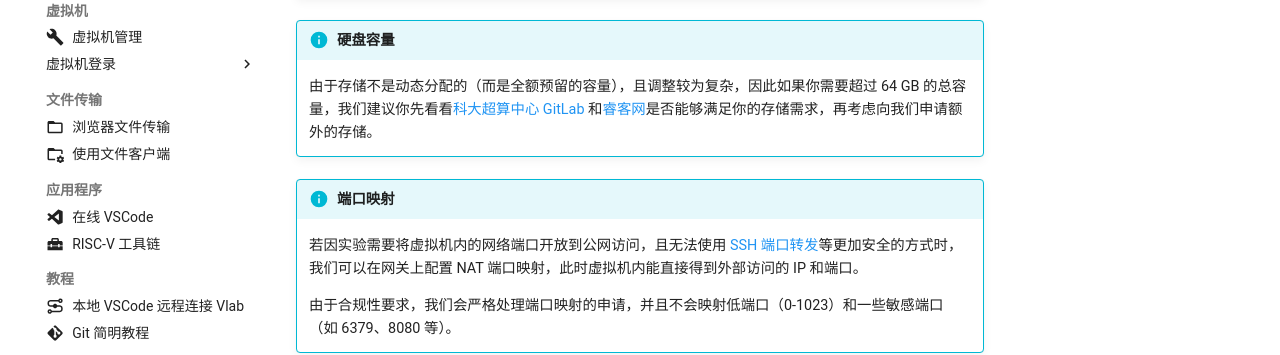
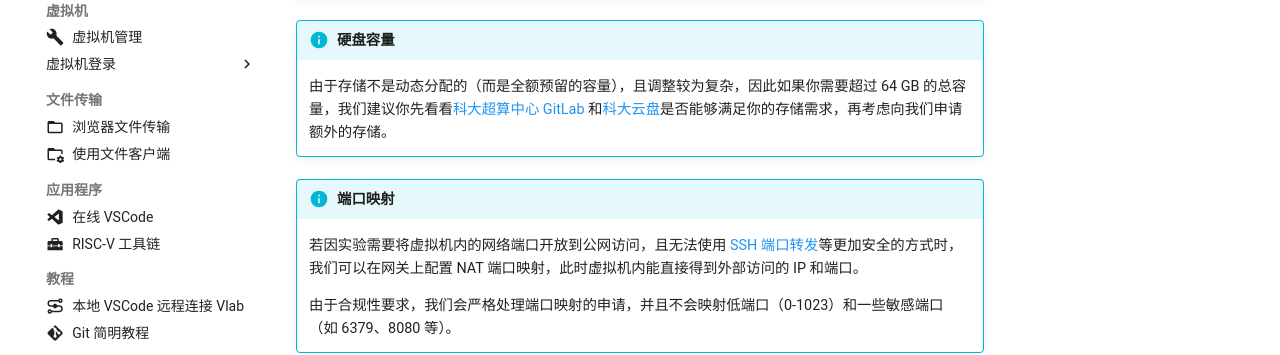
Before and after one commit to USTC-vlab/docs, an MkDocs documentation site: the page built from docs/advanced/resources.md, in a window 1280 px wide and 900 px high, scrolled down 735 px. Shown: the part 187-542 px from the top of the window. Built offline with MkDocs 1.6.1 and Material for MkDocs 9.7.7, drawn with Linux system fonts in a browser that asks for light colours; comment, search, counter and statistics services are not loaded.

Commit message:
advanced/resources: rec.ustc → pan.ustc

```diff
--- a/docs/advanced/resources.md
+++ b/docs/advanced/resources.md
@@ -32,7 +32,7 @@ icon: material/cart-plus
 
 !!! info "硬盘容量"
 
-    由于存储不是动态分配的（而是全额预留的容量），且调整较为复杂，因此如果你需要超过 64 GB 的总容量，我们建议你先看看[科大超算中心 GitLab](https://git.ustc.edu.cn/) 和[睿客网](https://rec.ustc.edu.cn/)是否能够满足你的存储需求，再考虑向我们申请额外的存储。
+    由于存储不是动态分配的（而是全额预留的容量），且调整较为复杂，因此如果你需要超过 64 GB 的总容量，我们建议你先看看[科大超算中心 GitLab](https://git.ustc.edu.cn/) 和[科大云盘](https://pan.ustc.edu.cn/)是否能够满足你的存储需求，再考虑向我们申请额外的存储。
 
 !!! info "端口映射"
 
```
